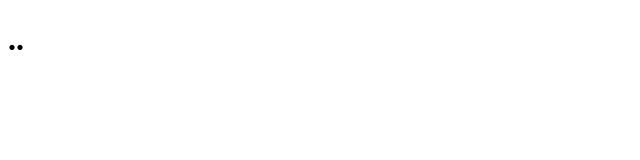
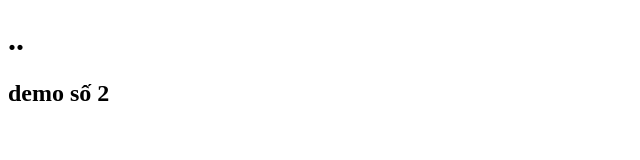
Before and after one commit to doantruong2k8/duan2, a plain HTML site: page index.html in a window 1280 px wide. Shown: the whole page, without its empty margins (0-640 px from the left). Drawn offline with Linux system fonts and the light colour scheme.

Commit message:
demo số 2

```diff
--- a/index.html
+++ b/index.html
@@ -7,5 +7,6 @@
 </head>
 <body>
  <h1>..</h1>
+ <h2> demo số 2</h2>
 </body>
 </html>
```
